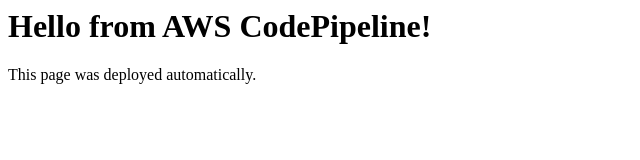
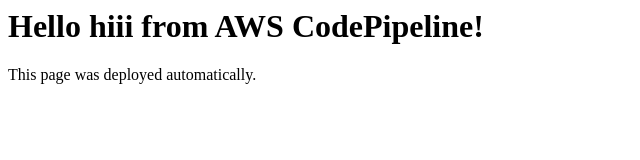
Before and after one commit to soumyajithu/codepipeline-demo, a plain HTML site: page index.html in a window 1280 px wide. Shown: the whole page, without its empty margins (0-640 px from the left). Drawn offline with Linux system fonts and the light colour scheme.

Commit message:
Update index.html

```diff
--- a/index.html
+++ b/index.html
@@ -3,7 +3,7 @@
     <title>CodePipeline Lab</title>
 </head>
 <body>
-    <h1>Hello from AWS CodePipeline!</h1>
+    <h1>Hello hiii from AWS CodePipeline!</h1>
     <p>This page was deployed automatically.</p>
 </body>
 </html>
```
